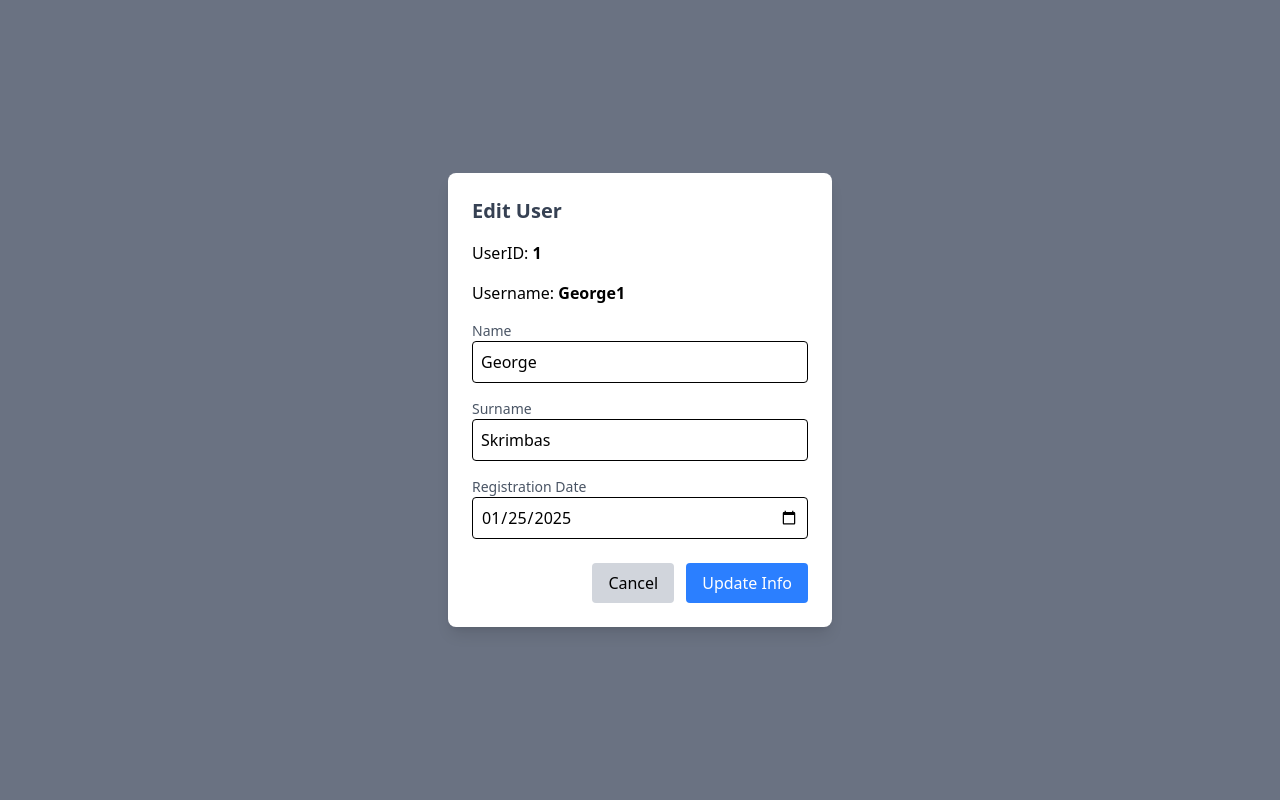
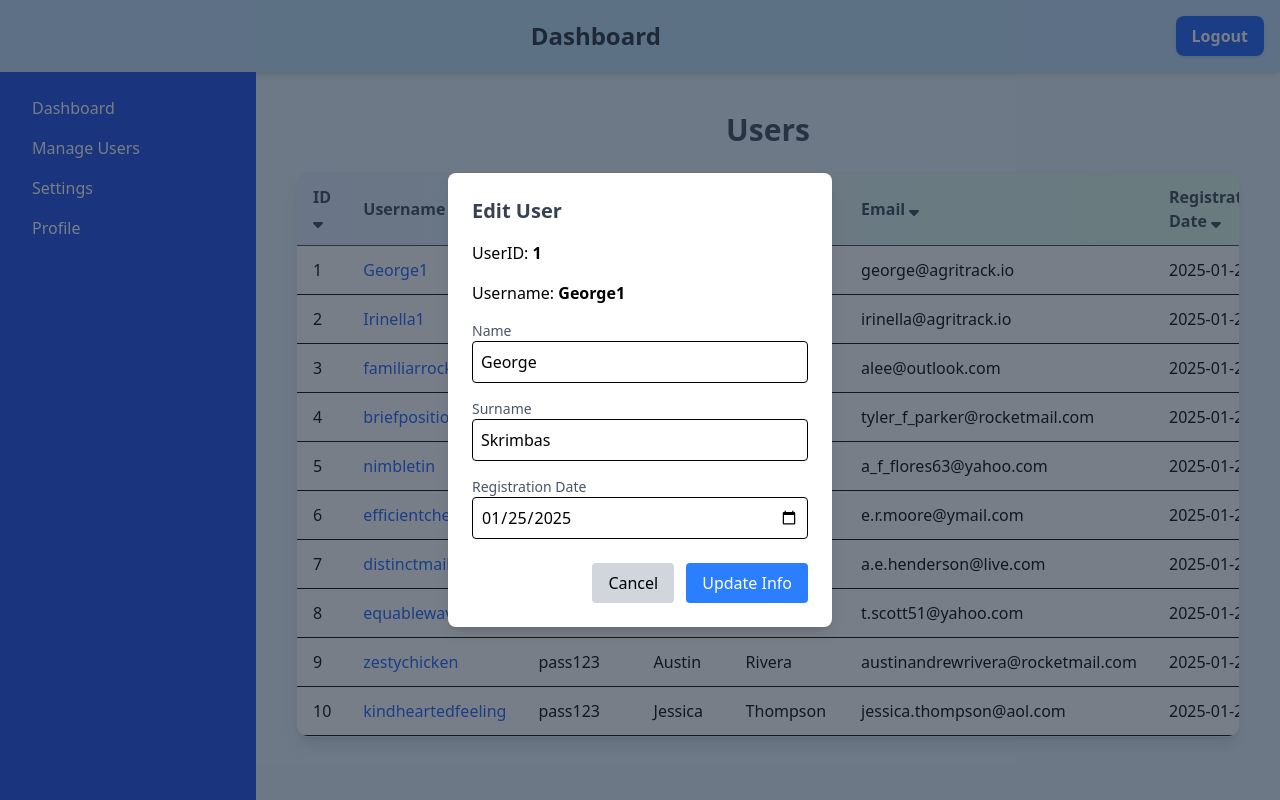
Before and after one commit to 3vilBonobo/task-managment-app-agri, an Angular app: page /dashboard/dashboard/users in a window 1280 px wide. Both pictures are taken after a click on the element 842 px from the left and 270 px from the top of the page. Built offline with nearby package versions, Linux system fonts and the light colour scheme; data requests are answered from the project's data file.

Commit message:
fix bg opacity in modal

```diff
--- a/src/app/shared/components/user-modal/user-modal.component.html
+++ b/src/app/shared/components/user-modal/user-modal.component.html
@@ -1,5 +1,5 @@
 @if (user()) {
-<div class="fixed inset-0 bg-gray-500 bg-opacity-10 flex items-center justify-center z-50">
+<div class="fixed inset-0 bg-[rgba(31,41,55,0.6)] flex items-center justify-center z-50">
     <div class="bg-white rounded-lg shadow-lg w-96 p-6">
         <h2 class="text-xl font-bold text-gray-700 mb-4">Edit User</h2>
 
```
